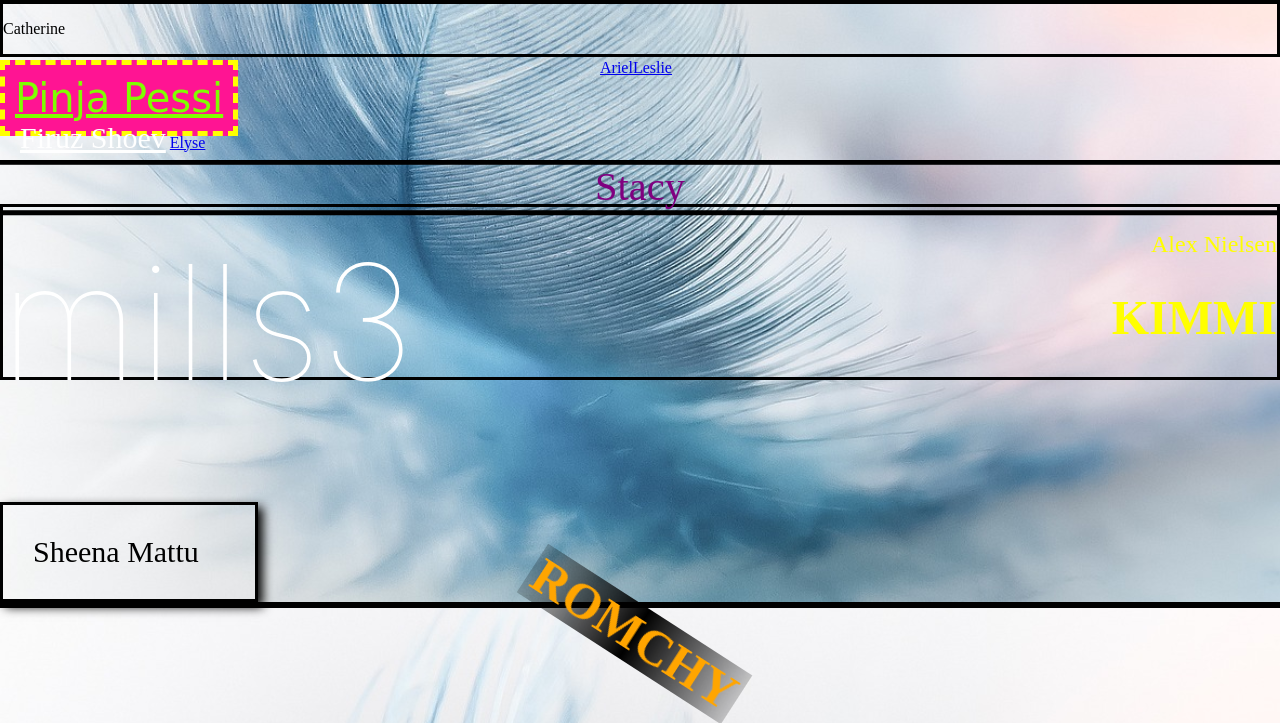
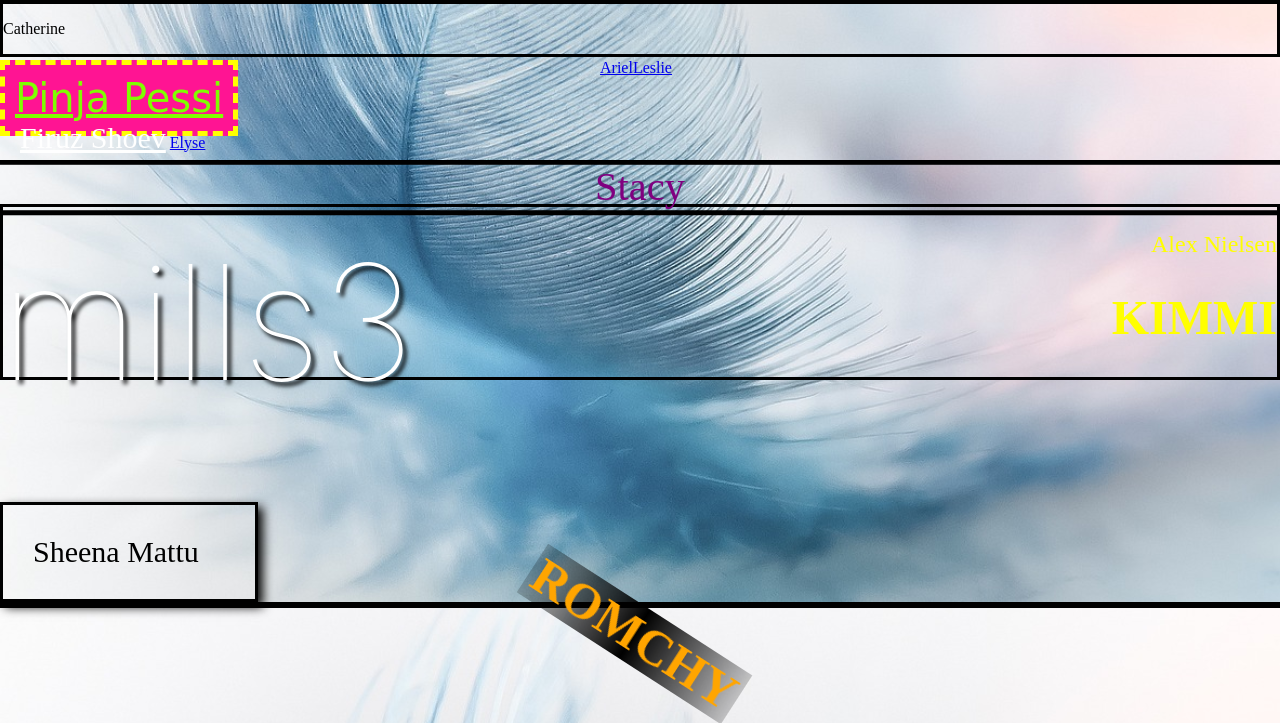
Before and after one commit to RomchyFCC/GitHub-Practice-For-All, a PHP site: page / in a window 1280 px wide. Shown: the part 381-1104 px from the top of the page. Run offline with PHP 8.4, Linux system fonts and the light colour scheme.

Commit message:
Added text-shadow to my name

```diff
--- a/The Website/style.css
+++ b/The Website/style.css
@@ -133,6 +133,7 @@ color: red;
 	animation-delay: 1s;
 	animation-timing-function: cubic-bezier(0, 1.14, .85, 1.36);
 	cursor: pointer;
+	text-shadow: 4px 4px 4px #000;
 }
 
 @keyframes stretch {
```
